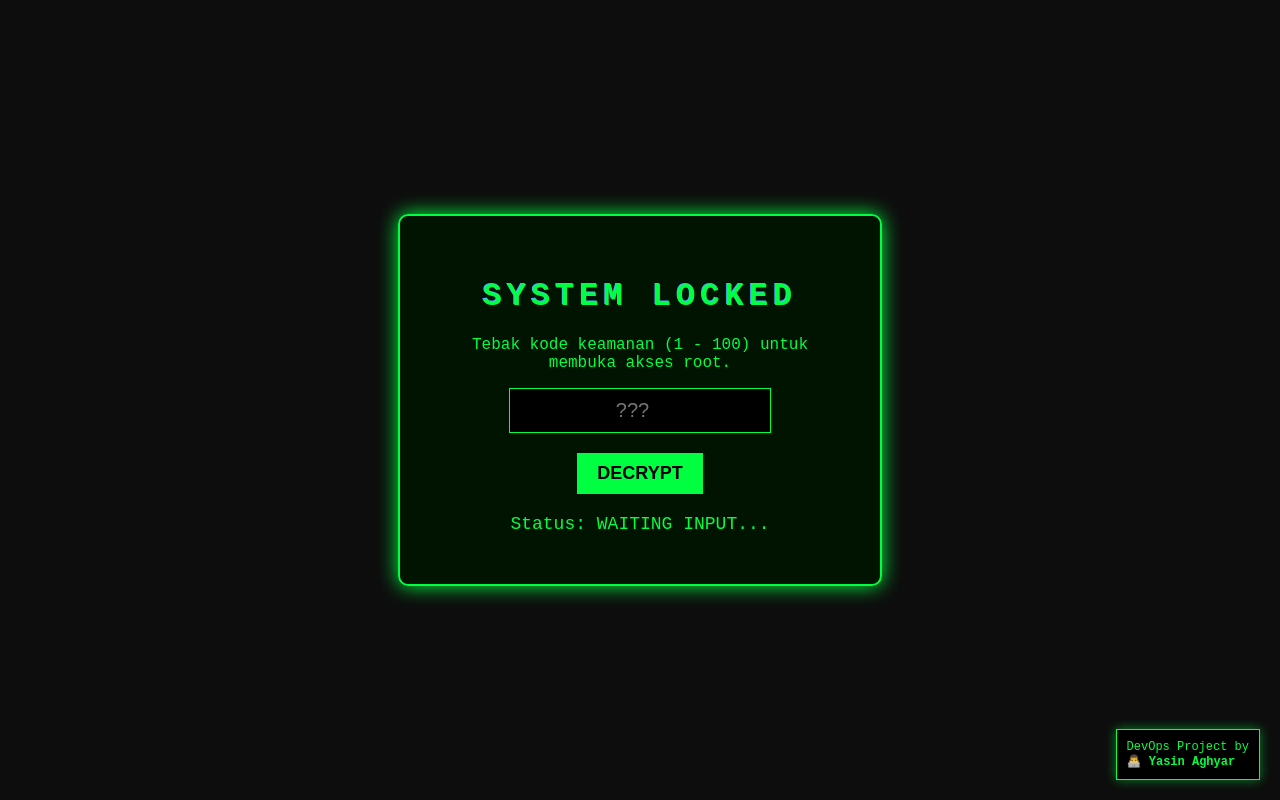
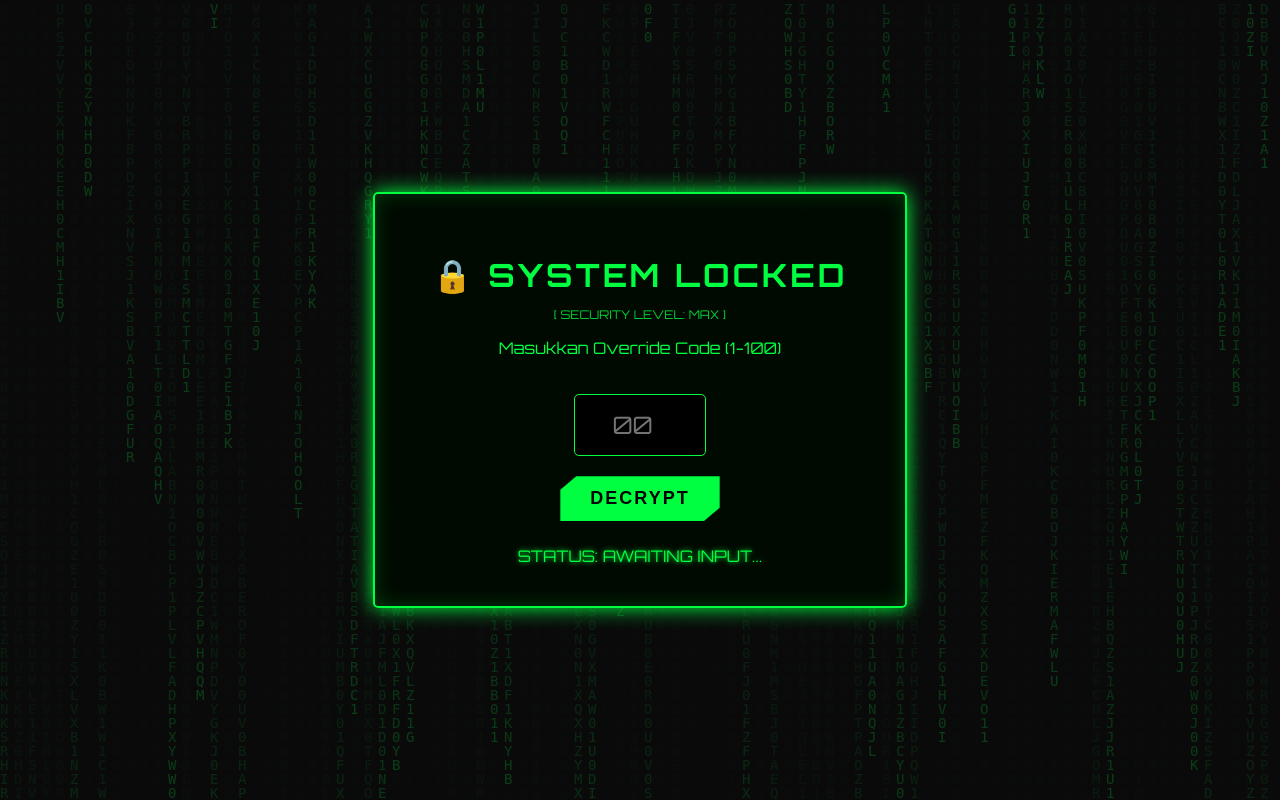
Before and after one commit to Hyphen-14/simple-flask-devops, a Flask app: page / in a window 1280 px wide. Run offline with Flask 3, Linux system fonts and the light colour scheme.

Commit message:
Menambahkan Author

```diff
--- a/templates/game.html
+++ b/templates/game.html
@@ -3,122 +3,224 @@
 <head>
     <meta charset="UTF-8">
     <meta name="viewport" content="width=device-width, initial-scale=1.0">
-    <title>Cyber Code Breaker</title>
+    <title>Cyber Code Breaker v2.0</title>
+    <link href="https://fonts.googleapis.com/css2?family=Orbitron:wght@400;700&display=swap" rel="stylesheet">
     <style>
-
         body {
             background-color: #0d0d0d;
             color: #00ff41;
-            font-family: 'Courier New', Courier, monospace;
+            font-family: 'Orbitron', sans-serif;
+            margin: 0;
+            height: 100vh;
+            overflow: hidden;
             display: flex;
             justify-content: center;
             align-items: center;
-            height: 100vh;
-            margin: 0;
-            overflow: hidden;
+        }
+
+        #matrixCanvas {
+            position: absolute;
+            top: 0;
+            left: 0;
+            z-index: -1;
+            opacity: 0.2;
         }
 
         .container {
             text-align: center;
             border: 2px solid #00ff41;
             padding: 40px;
-            box-shadow: 0 0 20px #00ff41;
-            background: rgba(0, 20, 0, 0.9);
-            max-width: 400px;
+            box-shadow: 0 0 20px #00ff41, inset 0 0 20px rgba(0, 255, 65, 0.2);
+            background: rgba(0, 10, 0, 0.95);
+            max-width: 450px;
             width: 90%;
-            border-radius: 10px;
+            border-radius: 5px;
+            position: relative;
+            z-index: 10;
         }
 
-        h1 { text-transform: uppercase; letter-spacing: 5px; animation: glitch 1s infinite; }
+        h1 { letter-spacing: 3px; margin-bottom: 10px; }
 
         input {
-            background: black;
+            background: #000;
             border: 1px solid #00ff41;
             color: #00ff41;
-            padding: 10px;
-            font-size: 20px;
-            width: 60%;
+            padding: 15px;
+            font-size: 24px;
+            width: 100px;
             text-align: center;
             outline: none;
-            margin-bottom: 20px;
+            margin: 20px 0;
+            font-family: 'Orbitron', sans-serif;
+            border-radius: 5px;
         }
+
+        input:focus { box-shadow: 0 0 10px #00ff41; }
 
         button {
             background: #00ff41;
             color: black;
             border: none;
-            padding: 10px 20px;
+            padding: 12px 30px;
             font-size: 18px;
             cursor: pointer;
             font-weight: bold;
+            text-transform: uppercase;
+            letter-spacing: 2px;
             transition: 0.3s;
+            clip-path: polygon(10% 0, 100% 0, 100% 70%, 90% 100%, 0 100%, 0 30%); /* Bentuk futuristik */
         }
 
-        button:hover { background: white; box-shadow: 0 0 15px white; }
-
-        .message { margin-top: 20px; font-size: 18px; min-height: 30px; }
-
-        .credit {
-            position: fixed;
-            bottom: 20px;
-            right: 20px;
-            background: #000;
-            border: 1px solid #00ff41;
-            padding: 10px;
-            font-size: 12px;
-            box-shadow: 0 0 10px rgba(0, 255, 65, 0.5);
-            z-index: 1000;
+        button:hover {
+            background: #fff;
+            box-shadow: 0 0 15px #fff;
         }
 
-        .credit a { color: #00ff41; text-decoration: none; font-weight: bold; }
-        .credit a:hover { color: white; text-decoration: underline; }
+        button:active { transform: scale(0.95); }
 
-        @keyframes glitch {
-            0% { text-shadow: 2px 2px 0px #ff00ff; }
-            50% { text-shadow: -2px -2px 0px #00ffff; }
-            100% { text-shadow: 2px 2px 0px #ff00ff; }
+        .message {
+            margin-top: 25px;
+            font-size: 16px;
+            min-height: 20px;
+            text-shadow: 0 0 5px #00ff41;
         }
+
+        .shake-anim {
+            animation: shake 0.4s cubic-bezier(.36,.07,.19,.97) both;
+            color: #ff3333 !important;
+            text-shadow: 0 0 5px red;
+        }
+
+        @keyframes shake {
+            10%, 90% { transform: translate3d(-1px, 0, 0); }
+            20%, 80% { transform: translate3d(2px, 0, 0); }
+            30%, 50%, 70% { transform: translate3d(-4px, 0, 0); }
+            40%, 60% { transform: translate3d(4px, 0, 0); }
+        }
+
+        #success-screen {
+            display: none;
+            text-align: center;
+        }
+
+        .github-icon img {
+            width: 80px;
+            filter: drop-shadow(0 0 10px #00ff41);
+            transition: transform 0.5s;
+            margin-top: 20px;
+            cursor: pointer;
+        }
+
+        .github-icon img:hover {
+            transform: scale(1.2) rotate(360deg);
+            filter: drop-shadow(0 0 20px white);
+        }
+
+        .access-granted {
+            font-size: 30px;
+            color: #00ff41;
+            animation: blink 0.5s infinite alternate;
+        }
+
+        @keyframes blink { from {opacity: 1;} to {opacity: 0.3;} }
+
     </style>
 </head>
 <body>
 
+    <canvas id="matrixCanvas"></canvas>
+
     <div class="container">
-        <h1>SYSTEM LOCKED</h1>
-        <p>Tebak kode keamanan (1 - 100) untuk membuka akses root.</p>
+        <div id="game-screen">
+            <h1>🔒 SYSTEM LOCKED</h1>
+            <p style="font-size: 12px; opacity: 0.8;">[ SECURITY LEVEL: MAX ]</p>
+            <p>Masukkan Override Code (1-100)</p>
 
-        <input type="number" id="guessInput" placeholder="???" min="1" max="100">
-        <br>
-        <button onclick="checkCode()">DECRYPT</button>
+            <input type="number" id="guessInput" placeholder="00" min="1" max="100">
+            <br>
+            <button onclick="checkCode()">DECRYPT</button>
 
-        <div class="message" id="message">Status: WAITING INPUT...</div>
-    </div>
+            <div class="message" id="message">STATUS: AWAITING INPUT...</div>
+        </div>
 
-    <div class="credit">
-        DevOps Project by <br>
-        <a href="https://github.com/Hyphen-14" target="_blank">👨‍💻 Yasin Aghyar</a>
+        <div id="success-screen">
+            <h1 class="access-granted">ACCESS GRANTED</h1>
+            <p>ROOT PRIVILEGES OBTAINED</p>
+            <hr style="border-color: #00ff41; width: 50%;">
+            <p>Welcome, Administrator.</p>
+
+            <a href="https://github.com/Hyphen-14" target="_blank" class="github-icon">
+                <img src="https://cdn-icons-png.flaticon.com/512/25/25231.png" alt="GitHub Repo">
+            </a>
+            <p style="font-size: 10px; margin-top: 10px;">CLICK ICON TO ACCESS SOURCE</p>
+        </div>
     </div>
 
     <script>
+        const canvas = document.getElementById('matrixCanvas');
+        const ctx = canvas.getContext('2d');
+        canvas.width = window.innerWidth;
+        canvas.height = window.innerHeight;
+        const letters = "01010101ABCDEFGHIJKLMNOPQRSTUVWXYZ";
+        const fontSize = 14;
+        const columns = canvas.width / fontSize;
+        const drops = Array(Math.floor(columns)).fill(1);
+
+        function drawMatrix() {
+            ctx.fillStyle = "rgba(0, 0, 0, 0.05)";
+            ctx.fillRect(0, 0, canvas.width, canvas.height);
+            ctx.fillStyle = "#00ff41";
+            ctx.font = fontSize + "px monospace";
+            for (let i = 0; i < drops.length; i++) {
+                const text = letters.charAt(Math.floor(Math.random() * letters.length));
+                ctx.fillText(text, i * fontSize, drops[i] * fontSize);
+                if (drops[i] * fontSize > canvas.height && Math.random() > 0.975) drops[i] = 0;
+                drops[i]++;
+            }
+        }
+        setInterval(drawMatrix, 33);
+
+
         let secretCode = Math.floor(Math.random() * 100) + 1;
         let attempts = 0;
 
+        const errorSfx = new Audio('https://www.soundjay.com/buttons/sounds/button-10.mp3');
+
         function checkCode() {
-            let userGuess = document.getElementById("guessInput").value;
+            let inputField = document.getElementById("guessInput");
+            let userGuess = inputField.value;
             let msg = document.getElementById("message");
+            let gameScreen = document.getElementById("game-screen");
+            let successScreen = document.getElementById("success-screen");
+
+            msg.classList.remove("shake-anim");
+
+            void msg.offsetWidth;
+
             attempts++;
 
             if (userGuess == secretCode) {
-                msg.style.color = "#00ff41";
-                msg.innerHTML = "ACCESS GRANTED! 🔓 <br> Kode ditemukan dalam " + attempts + " percobaan.";
-                document.querySelector('h1').innerText = "SYSTEM UNLOCKED";
-                document.querySelector('h1').style.animation = "none";
-                document.querySelector('.container').style.borderColor = "white";
-            } else if (userGuess < secretCode) {
-                msg.style.color = "red";
-                msg.innerText = "ERROR: Kode terlalu RENDAH!";
-            } else if (userGuess > secretCode) {
-                msg.style.color = "red";
-                msg.innerText = "ERROR: Kode terlalu TINGGI!";
+                // ---KONDISI MENANG---
+                // 1. Sembunyikan Game Screen
+                gameScreen.style.display = "none";
+                // 2. Munculkan Success Screen
+                successScreen.style.display = "block";
+                // 3. Ubah border container jadi solid
+                document.querySelector('.container').style.boxShadow = "0 0 50px #00ff41";
+
+            } else {
+                // ---KONDISI SALAH---
+                // Tambahkan class animasi getar
+                msg.classList.add("shake-anim");
+
+                if (userGuess < secretCode) {
+                    msg.innerHTML = "❌ ERROR: CODE TOO LOW!";
+                } else if (userGuess > secretCode) {
+                    msg.innerHTML = "❌ ERROR: CODE TOO HIGH!";
+                }
+
+                inputField.value = "";
+                inputField.focus();
             }
         }
     </script>
```
